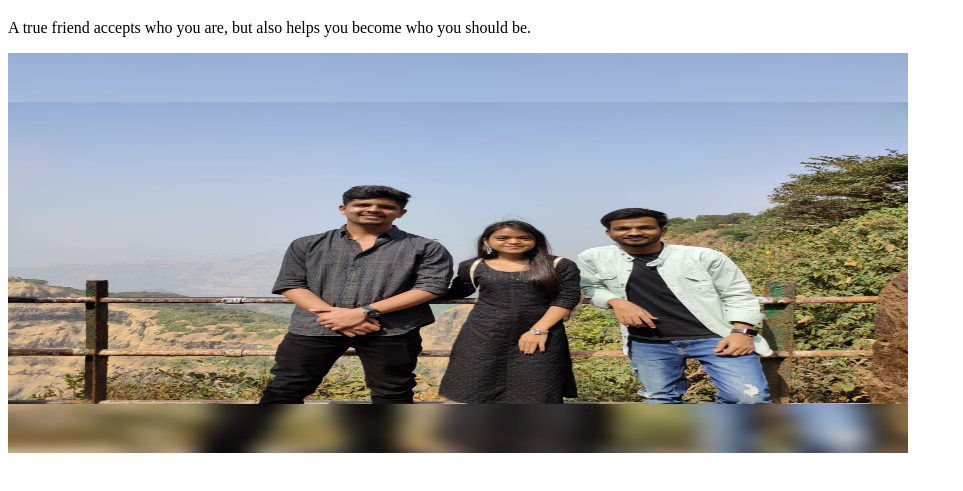
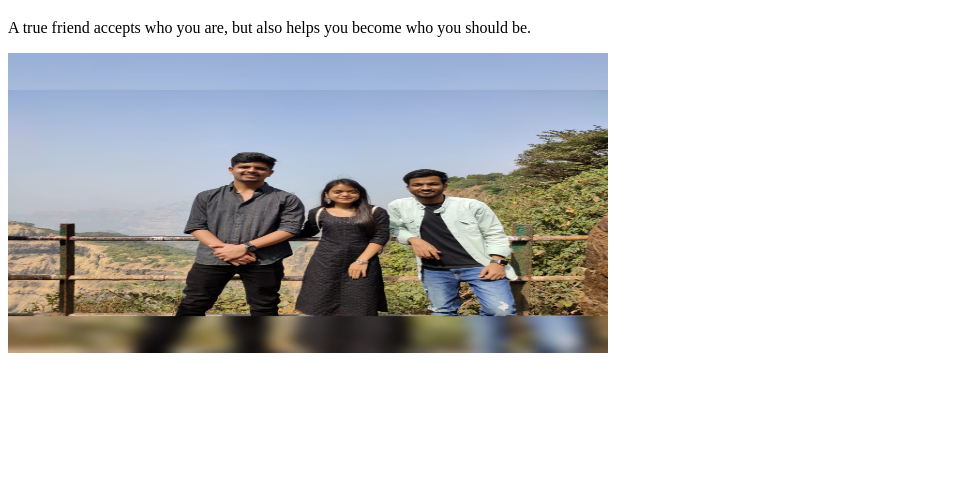
Before and after one commit to pranay1314/test_website, a plain HTML site: page index.html in a window 1280 px wide. Shown: the part 61-552 px from the top of the page, without its empty margins (0-963 px from the left). Drawn offline with Linux system fonts and the light colour scheme.

Commit message:
Update index.html

```diff
--- a/index.html
+++ b/index.html
@@ -8,7 +8,7 @@
 <h1>Tere Jaisa Yaar Kaha</h1>
 <p>A true friend accepts who you are, but also helps you become who you should be.</p>
 
-   <img src="we.jpeg" alt="Italian Trulli" width="900" height="400">
+   <img src="we.jpeg" alt="Italian Trulli" width="600" height="300">
 
 </body>
 </html>
```
